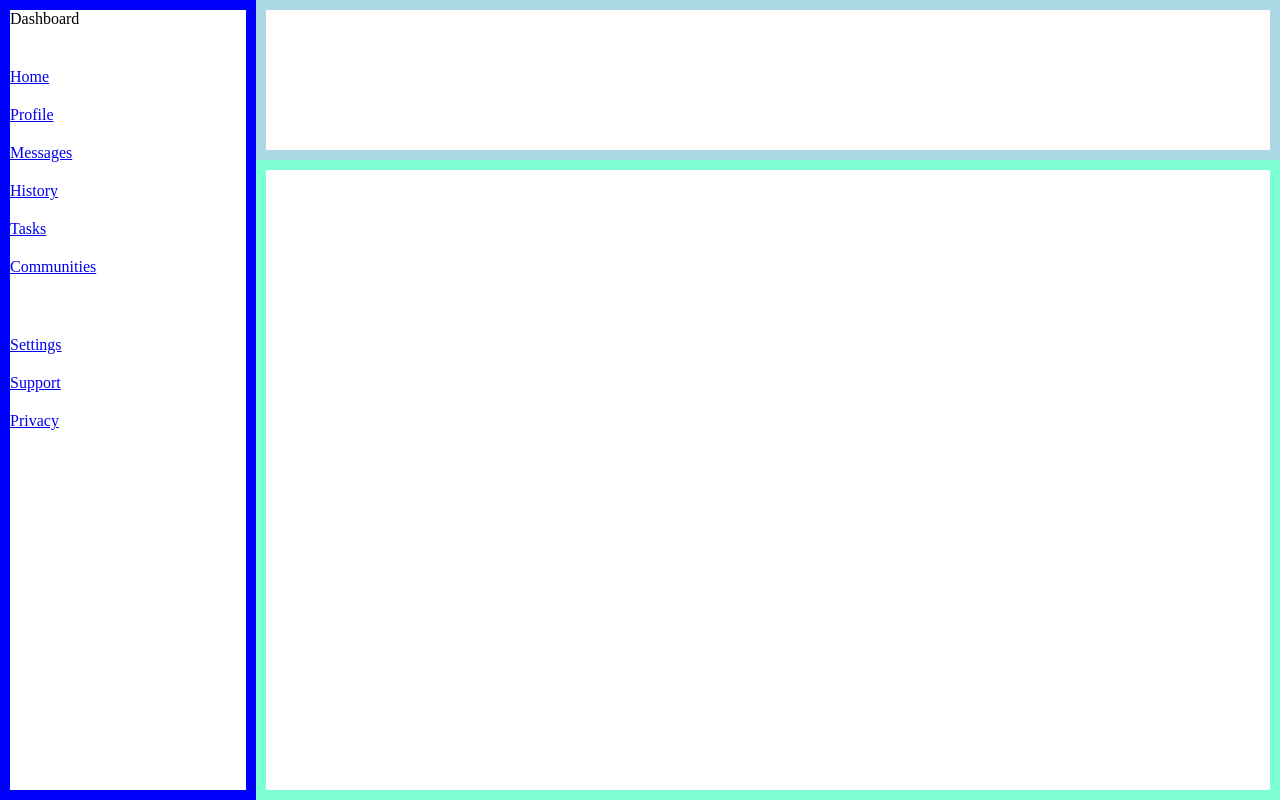
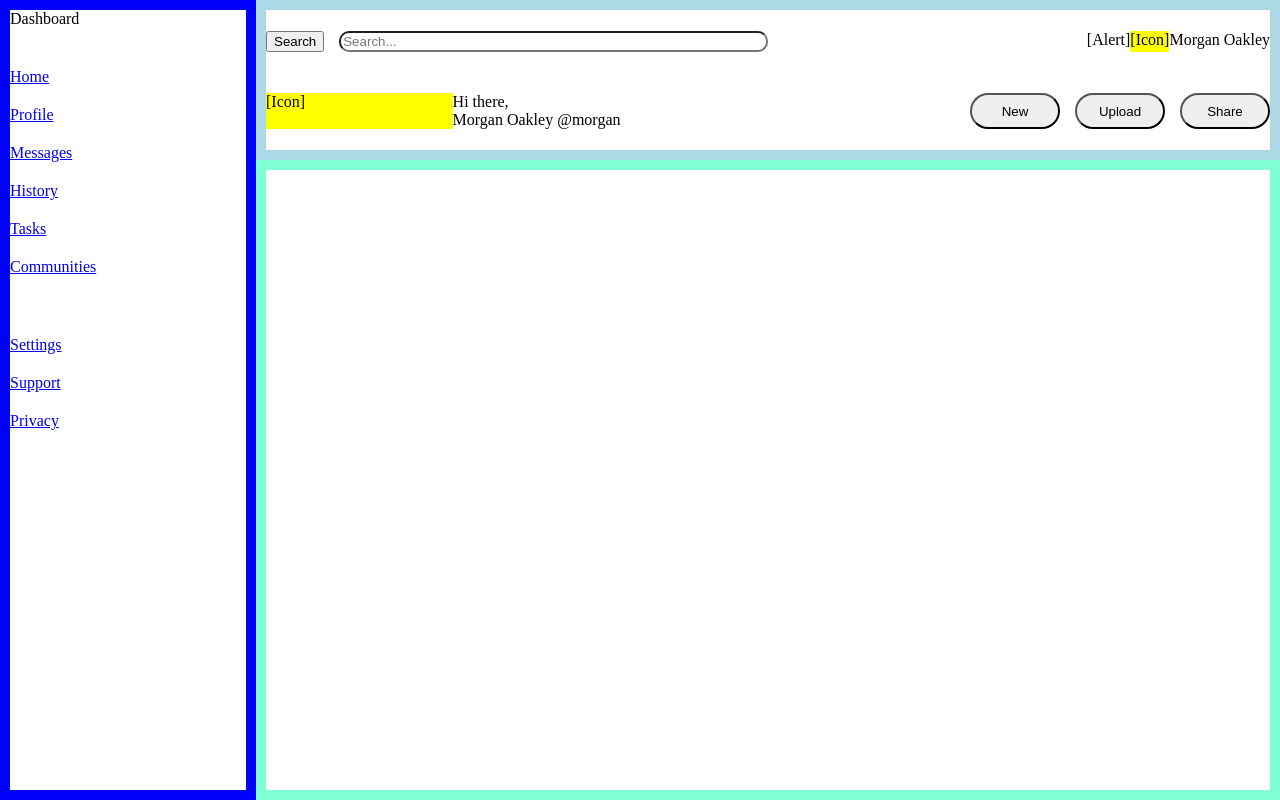
Before and after one commit to reneexie01/odin-admin-dashboard, a plain HTML site: page index.html in a window 1280 px wide. Drawn offline with Linux system fonts and the light colour scheme.

Commit message:
Added basic elements in header

```diff
--- a/index.html
+++ b/index.html
@@ -10,7 +10,7 @@
     <div class="container">
         <div class="sidebar">
             <div class="dashboard">Dashboard</div>
-            <div class="navigation">
+            <div class="sidebar-navigation">
                 <div class="spacer"></div>
                 <div><img src="#" alt=""><a href="#">Home</a></div>
                 <div><img src="#" alt=""><a href="#">Profile</a></div>
@@ -24,7 +24,33 @@
                 <div><img src="#" alt=""><a href="#">Privacy</a></div>
             </div>
         </div>
-        <div class="header"></div>
+        <div class="header">
+            <div class="top-header">
+                <div class="user-search">
+                    <button>Search</button>
+                    <form action="">
+                        <input type="text" placeholder="Search...">
+                    </form>
+                </div>
+                <div class="user-navigation">
+                    <div>[Alert]</div>
+                    <div class="user-icon">[Icon]</div>
+                    <div>Morgan Oakley</div>
+                </div>
+            </div>
+            <div class="bottom-header">
+                <div class="greetings">
+                    <div class="user-icon">[Icon]</div>
+                    <div>Hi there,</div>
+                    <div class="user-name">Morgan Oakley @morgan</div>
+                </div>
+                <div class="user-actions">
+                    <button>New</button>
+                    <button>Upload</button>
+                    <button>Share</button>
+                </div>
+            </div>
+        </div>
         <div class="main-content"></div>
     </div>
 </body>
--- a/styles.css
+++ b/styles.css
@@ -15,12 +15,12 @@
     grid-row: 1 / 3;
 }
 
-.navigation {
+.sidebar-navigation {
     display: grid;
     gap: 20px;
 }
 
-.navigation .spacer {
+.spacer {
     height: 20px;
 }
 
@@ -30,6 +30,62 @@
     border: 10px solid lightblue;
     grid-column: 2 / -1;
     grid-row: 1 / 2;
+    display: grid;
+}
+
+.top-header {
+    display: grid;
+    grid-template-columns: repeat(2, 1fr);
+    align-content: center;
+}
+
+.user-search {
+    display: grid;
+    grid-template-columns: auto 1fr;
+    gap: 15px;
+}
+
+.user-search input {
+    border-radius: 10px;
+    width: 100%;
+}
+
+.user-navigation {
+    display: grid;
+    grid-template-columns: repeat(3, auto);
+    justify-self: end;
+}
+
+.user-icon {
+    background-color: yellow;
+}
+
+.bottom-header {
+    display: grid;
+    grid-template-columns: repeat(2, 1fr);
+    align-content: center;
+}
+
+.greetings {
+    display: grid;
+    grid-template-columns: repeat(2, auto);
+}
+
+.greetings .user-icon {
+    grid-row: 1 / 3;
+}
+
+.user-actions {
+    display: grid;
+    grid-template-columns: repeat(3, 1fr);
+    gap: 15px;
+    justify-self: end;
+    min-width: 300px;
+}
+
+.user-actions button {
+    border-radius: 20px;
+    max-width: 100px;
 }
 
 .main-content {
```
